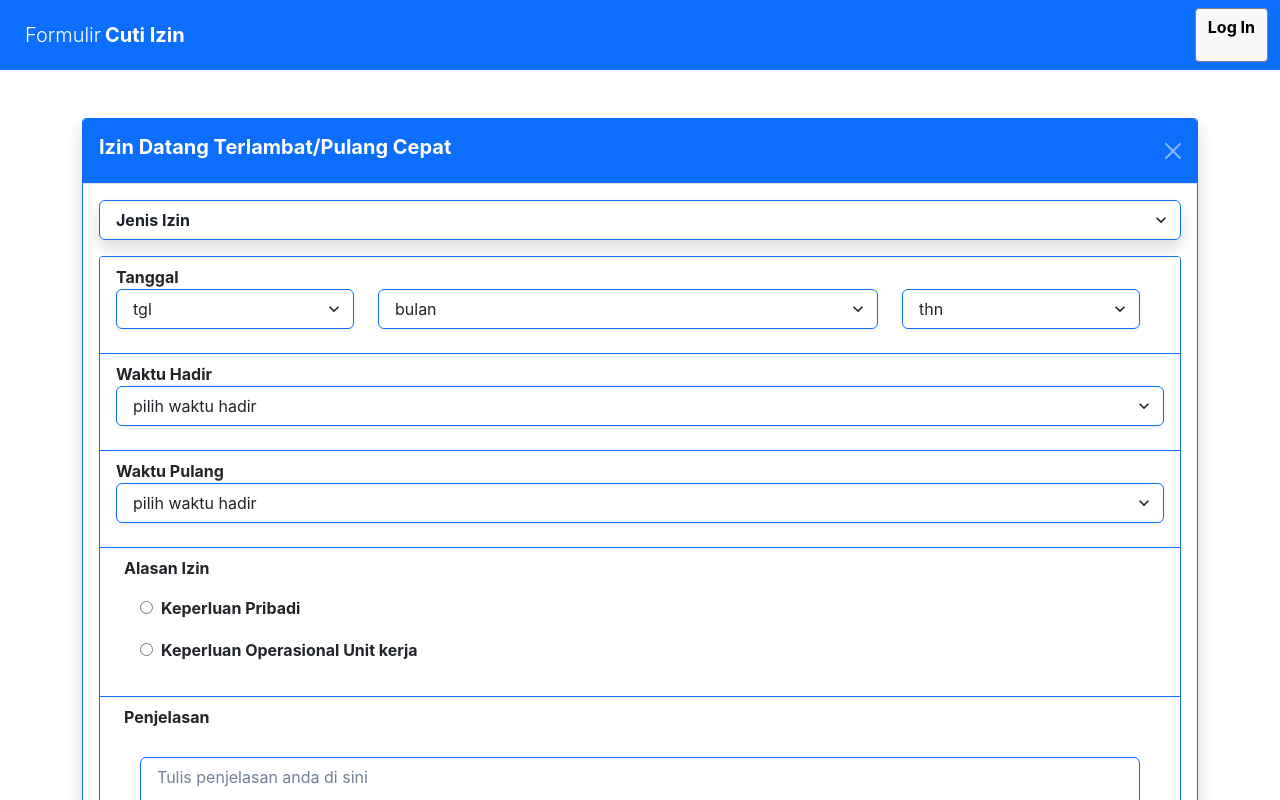
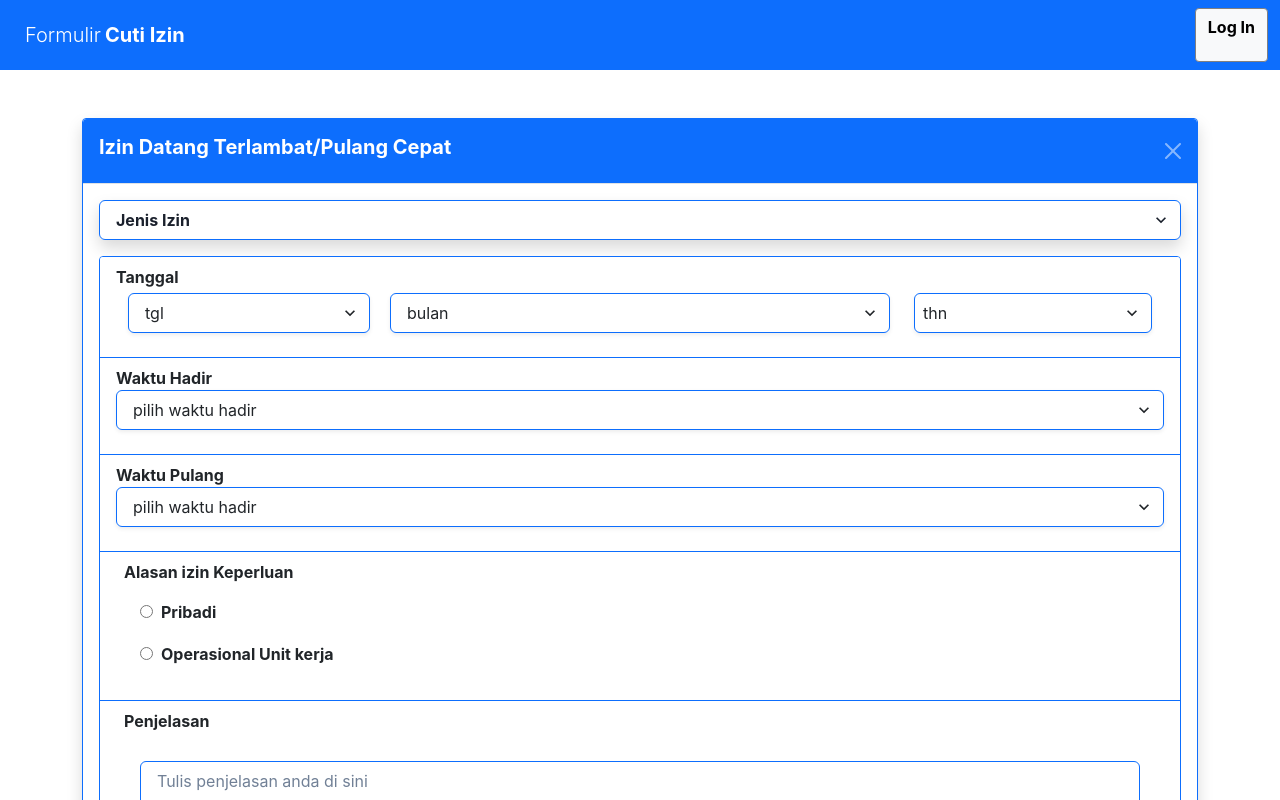
Before and after one commit to frztmr/form-cuti-izin-bia, a React (Create React App) app: page / in a window 1280 px wide. Shown: the top 800 px of the page. Built offline with nearby package versions, Linux system fonts and the light colour scheme.

Commit message:
addsome layouting on IzinTerlambatPage

```diff
--- a/src/Component/IzinTerlambatModal.jsx
+++ b/src/Component/IzinTerlambatModal.jsx
@@ -44,18 +44,17 @@ const IzinTerlambatModal = () => {
                             </Select>
                         </div>
 
-                        <div className="card  border-primary">
+                        <div className="card border-primary">
                             <ul className="list-group list-group-flush fw-bold border-primary">
                                 <li className="list-group-item fw-bold border-primary">
-                                    <div className="row">
-
+                                    <div className="row d-flex justify-content-center">
                                         <div className="d-flex justify-content-start">
                                             Tanggal
                                         </div>
-                                        <div className="row mb-3">
-                                            <div className="col-3">
+                                        <div className="row mb-3 pt-1">
+                                            <div className="col-3 pe-2">
                                                 <Select placeholder='tgl'
-                                                    className="border-primary shadow-sm">
+                                                    className="border-primary shadow-sm ">
                                                     <option value='1'>1</option>
                                                     <option value='2'>2</option>
                                                     <option value='3'>3</option>
@@ -89,9 +88,9 @@ const IzinTerlambatModal = () => {
                                                     <option value='31'>31</option>
                                                 </Select>
                                             </div>
-                                            <div className="col-6">
+                                            <div className="col-6 ">
                                                 <Select placeholder='bulan'
-                                                    className="border-primary shadow-sm"
+                                                    className="border-primary shadow-sm "
                                                 >
                                                     <option value='Januari'>Januari</option>
                                                     <option value='Februari'>Februari</option>
@@ -109,7 +108,7 @@ const IzinTerlambatModal = () => {
                                             </div>
                                             <div className="col-3">
                                                 <Select placeholder='thn'
-                                                    className="border-primary shadow-sm"
+                                                className="border-primary shadow-sm ps-2 "
                                                 >
                                                     <option value='2022'>2022</option>
                                                     <option value='2023'>2023</option>
@@ -177,7 +176,7 @@ const IzinTerlambatModal = () => {
                                 </li>
                                 <li className="list-group-item border-primary">
                                     <p className="px-2 d-flex justify-content-start">
-                                        Alasan Izin
+                                        Alasan izin Keperluan
                                     </p>
                                     <div className="d-flex flex-row">
 
@@ -189,7 +188,7 @@ const IzinTerlambatModal = () => {
                                             <label className="form-check-label"
                                                 for="Sakit">
                                                 <p className="px-2">
-                                                    Keperluan Pribadi
+                                                    Pribadi
                                                 </p>
                                             </label>
                                         </div>
@@ -203,7 +202,7 @@ const IzinTerlambatModal = () => {
                                             <label className="form-check-label"
                                                 for="Sakit">
                                                 <p className="px-2">
-                                                    Keperluan Operasional Unit kerja
+                                                    Operasional Unit kerja
                                                 </p>
                                             </label>
                                         </div>
```
